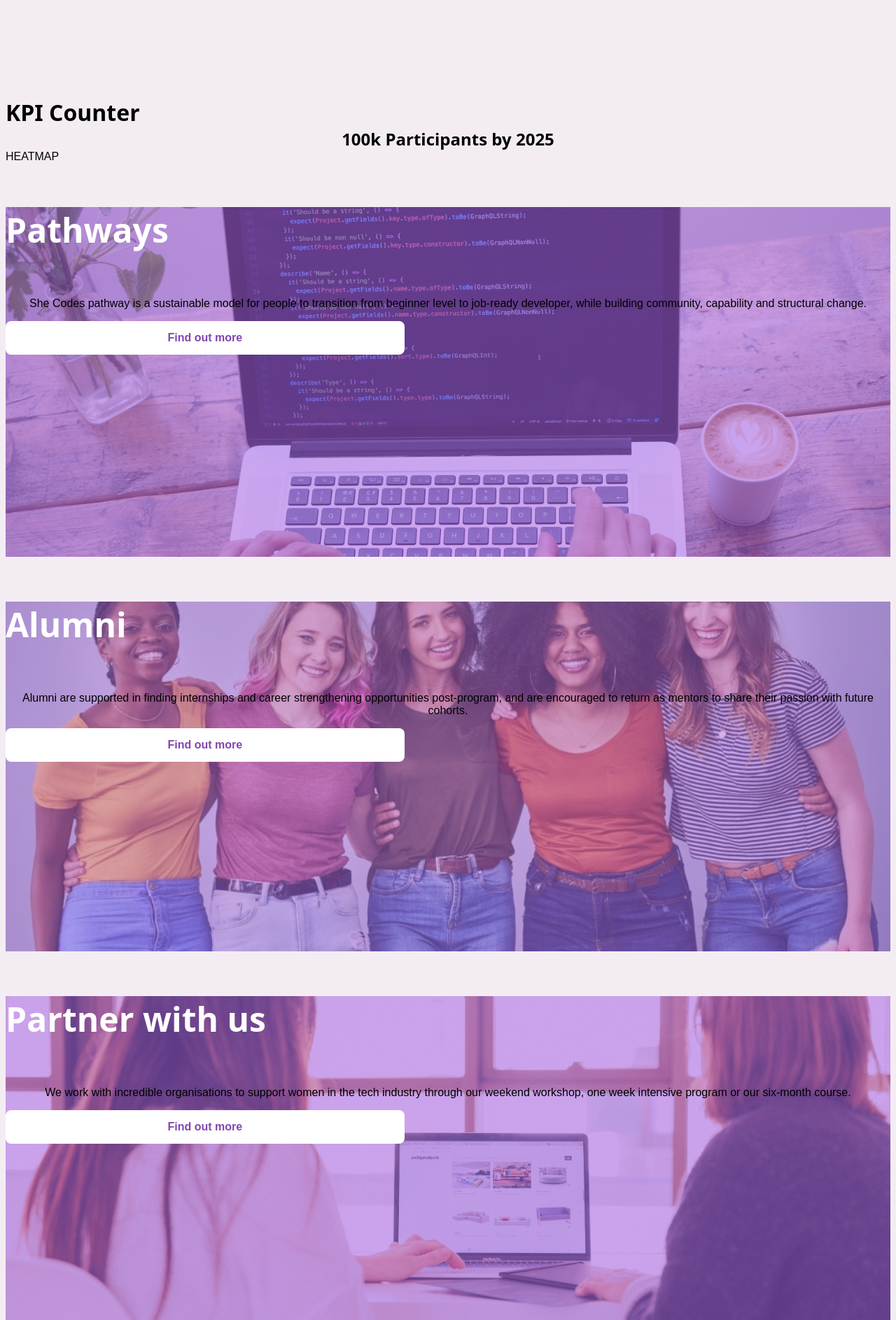
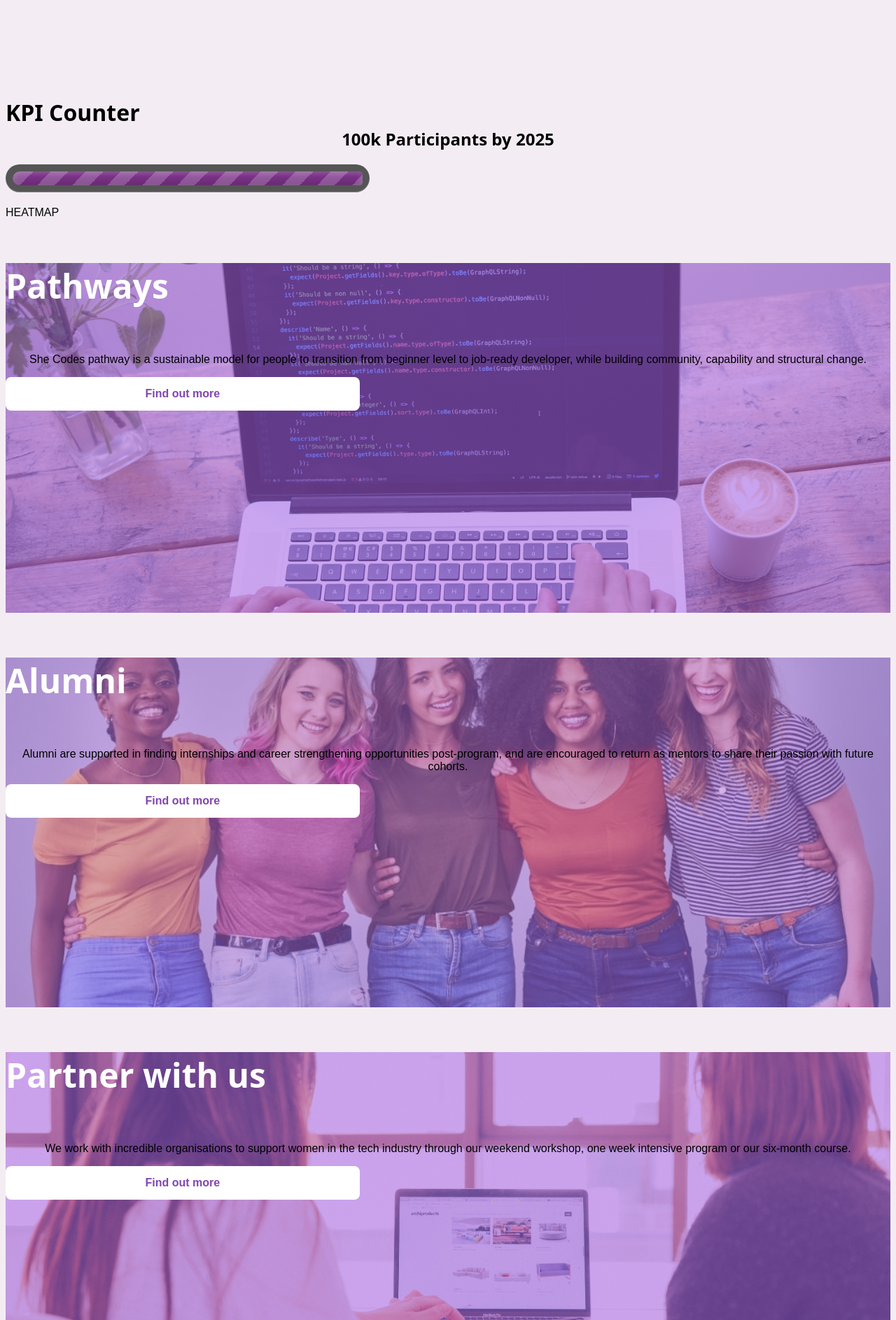
Before and after one commit to SheCodesAus/plus-pilbara-2021, a Django app: page /swc/ in a window 1280 px wide. Shown: the part 1145-3032 px from the top of the page at 70% size. Run offline with Django 3.2, Linux system fonts and the light colour scheme; data comes from the database, SQL or seed files in the repository; data that the repository does not hold is empty; parts of the project's set-up code (start-up, migrations or seed data) failed here and were passed over.

Commit message:
update
update

```diff
--- a/groupproject/swc/templates/swc/index.html
+++ b/groupproject/swc/templates/swc/index.html
@@ -3,6 +3,7 @@
 
 {% block stylesheets %}
 <link rel="stylesheet" type="text/css" href="{% static 'swc/index.css' %}">
+<link rel="stylesheet" type="text/css" href="{% static 'swc/meter.css' %}">
 {% endblock %}
 
 {% block content %}
@@ -25,7 +26,7 @@
           <h2>100k Participants by 2025</h2>
       </div>
       <div class="meter">
-          <span style="width: 100%"></span>
+          <span style="width: {{ stat }}"></span>
       </div>
     </div>
   </div>
```
Also changed, not shown: groupproject/swc/migrations/0006_auto_20211030_0357.py (added).
